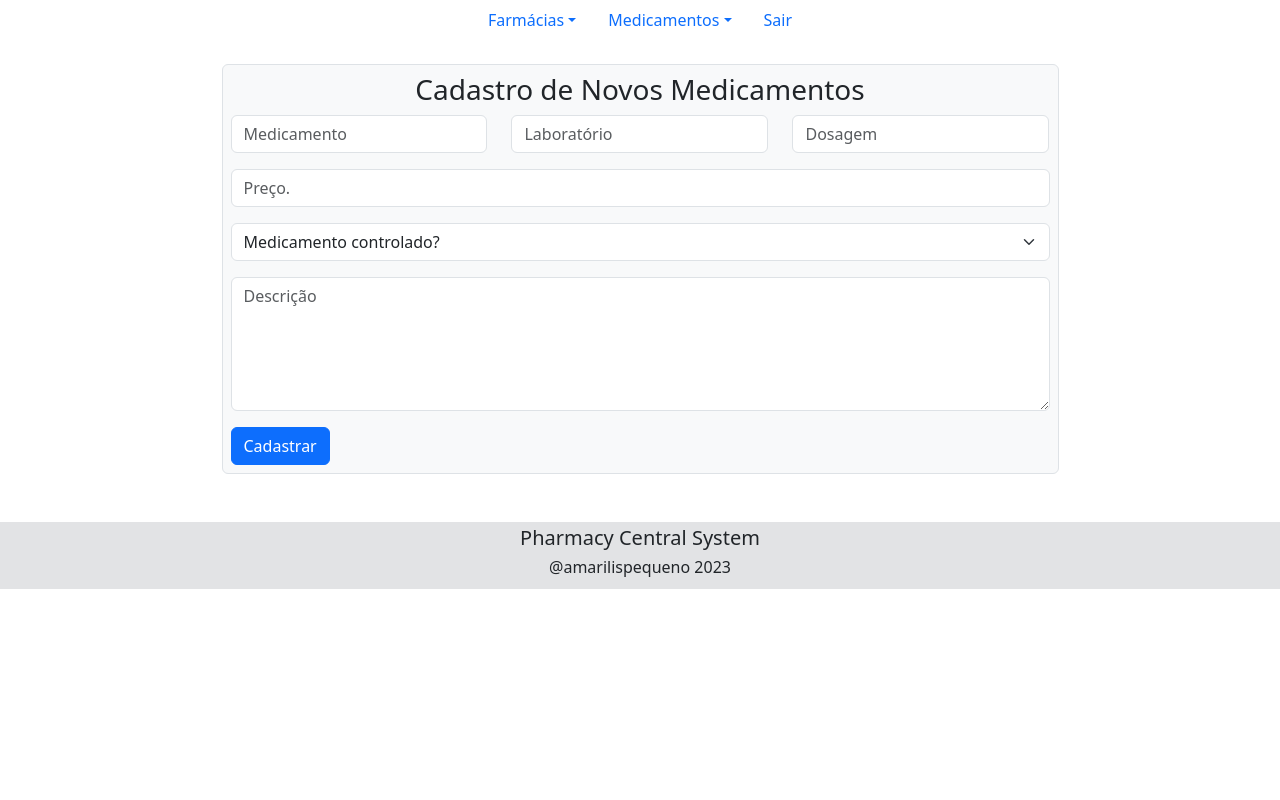
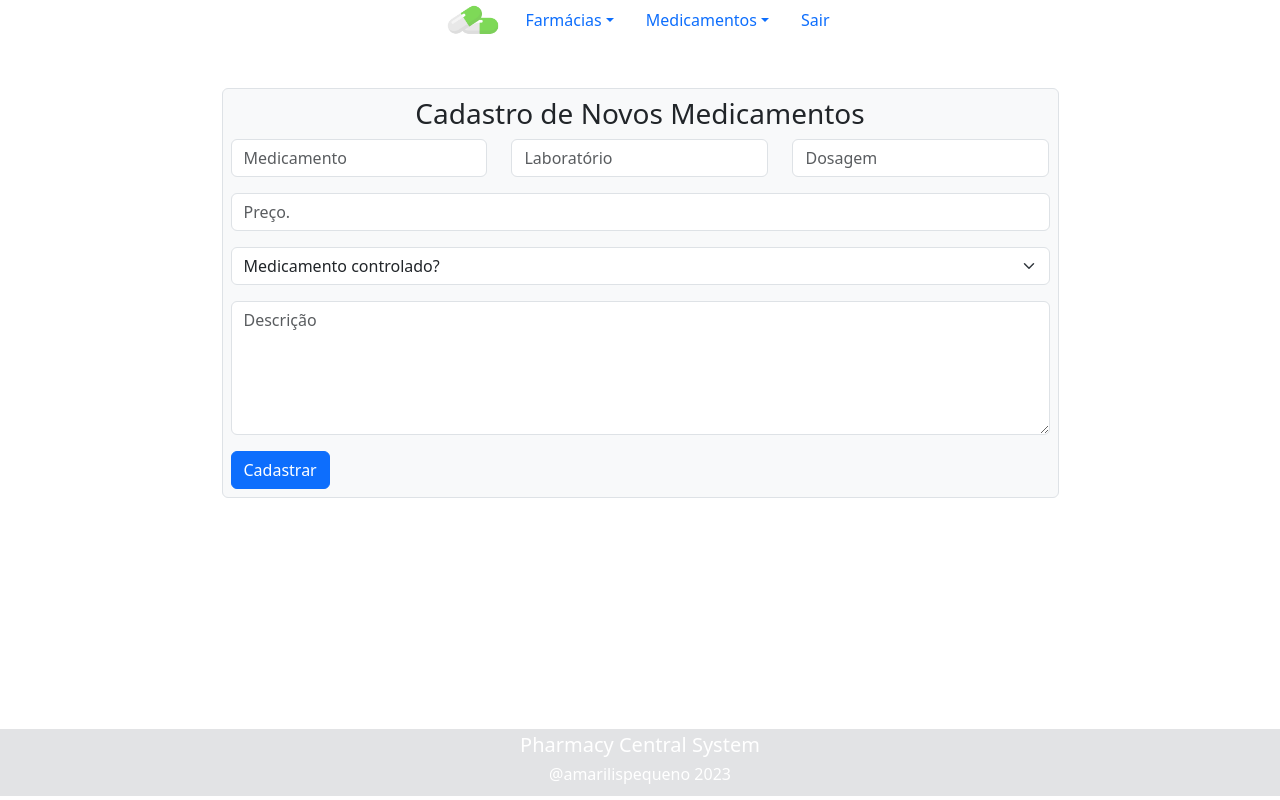
Before and after one commit to Amarilisp/MI-ProjetoFinal-FarmaSys, a React (Vite) app: page /cadastro-medicamentos in a window 1280 px wide. Built offline with nearby package versions, Linux system fonts and the light colour scheme.

Commit message:
listas renderizadas

```diff
--- a/src/components/Footer.jsx
+++ b/src/components/Footer.jsx
@@ -2,7 +2,13 @@ function Footer() {
   return (
     <footer
       className="t-5 mb-1 bg-secondary-subtle mt-5 p-1 text-sm text-center"
-      style={{ fontSize: "4px" }}
+      style={{
+        fontSize: "4px",
+        color: "#ffff",
+        position: "absolute",
+        bottom: "0",
+        width: "100%",
+      }}
     >
       <h5>Pharmacy Central System</h5>
       <h6>@amarilispequeno 2023</h6>
--- a/src/components/Login.jsx
+++ b/src/components/Login.jsx
@@ -37,26 +37,8 @@ const Login = () => {
     window.location.ref = "/lista-farmacia";
   }
 
-  // function validLog(e) {
-  //   e.preventDefault();
-
-  //   if (!validarEmail(email)) {
-  //     setErroEmail("Campo email é obrigatório!");
-  //     return;
-  //   }
-  //   setErroEmail("");
-
-  //   if (!validarSenha(senha)) {
-  //     setErroSenha("Campo senha é obrigatório");
-  //     return;
-  //   }
-  //   setErroSenha("");
-
-  //   // redirecionar para a página correta
-  //   window.location.href = "/lista-farmacia";
-  // }
   return (
-    <div className="align-items-center w-100 h-100 d-flex justify-content-center">
+    <div className="mt-5 align-items-center w-100 h-100 d-flex justify-content-center">
       <div>
         <div className="p-5 gap-2 align-items-center flex-column d-flex justify-content-center container d-flex p-2 bg-light border">
           <Form
--- a/src/components/NavBar.jsx
+++ b/src/components/NavBar.jsx
@@ -1,11 +1,15 @@
 import React from "react";
 import { Link } from "react-router-dom";
+import logo from "../assets/logo.png";
 
 function NavBar() {
   return (
-    <div className="mb-4">
-      <ul className="nav justify-content-center">
-        <li className="nav-item">
+    <div className="mb-8">
+      <ul className="nav d-flex justify-content-center align-items-center">
+        <li className="nav-item d-flex align-items-center">
+          <div class="navbar-header">
+            <img src={logo} height={40} className="d-inline-block mr-2 ml-2" />
+          </div>
           <a
             className="nav-link dropdown-toggle"
             data-bs-toggle="dropdown"
--- a/src/pages/CadastroFarm.jsx
+++ b/src/pages/CadastroFarm.jsx
@@ -90,7 +90,7 @@ const CadastroFarm = () => {
   }
 
   return (
-    <div className="h-100 container d-flex align-items-center justify-content-center">
+    <div className="mt-5 h-100 container d-flex align-items-center justify-content-center">
       <div className="bg-light border p-2 card align-items-center divPai">
         <h3 className="">Cadastro de Nova Farmácia</h3>
         <Form onSubmit={submitCadastro}>
@@ -254,7 +254,6 @@ const CadastroFarm = () => {
             >
               <Form.Control
                 className=""
-                required
                 value={complemento}
                 onChange={(e) => setComplemento(e.target.value)}
                 type="text"
--- a/src/pages/CadastroMed.jsx
+++ b/src/pages/CadastroMed.jsx
@@ -36,7 +36,7 @@ const CadastroMed = () => {
     localStorage.setItem("listaMedicamentos", JSON.stringify(listaMed));
   }
   return (
-    <div className="h-100 container d-flex align-items-center justify-content-center">
+    <div className="mt-5 h-100 container d-flex align-items-center justify-content-center">
       <div className="bg-light border p-2 card align-items-center divPai">
         <h3 className=" align-items-center">Cadastro de Novos Medicamentos</h3>
 
--- a/src/pages/ListaFarm.jsx
+++ b/src/pages/ListaFarm.jsx
@@ -4,19 +4,19 @@ const ListaFarm = () => {
   const listaFarm = JSON.parse(localStorage.getItem("listaFarmacias")) || [];
 
   return (
-    <div className="flex  bg-slate-200 mx gap-4">
+    <div className="flex bg-slate-200 mx gap-4">
       <ul>
         {listaFarm.map((farmacia) => {
           console.log(farmacia);
           return (
             <li key={farmacia.cnpj} className="flex flex-col m-10">
-              <h3 className="font-bold text-green-600">
+              <h5 className="font-bold text-green">
                 {farmacia.nomeFantasia} ({farmacia.razaoSocial})
-              </h3>
+              </h5>
               <p>
                 {" "}
-                Endereço: {farmacia.logradouro}, {farmacia.Numero},{" "}
-                {farmacia.Complemento} {farmacia.bairro}, {farmacia.cidade},{" "}
+                Endereço: {farmacia.logradouro}, {farmacia.numero},{" "}
+                {farmacia.complemento} {farmacia.bairro}, {farmacia.cidade},{" "}
                 {farmacia.estado}, CEP: {farmacia.cep}
               </p>
               <p>Celular: {farmacia.celular}</p>
```
Also changed, not shown: src/assets/logo.png.
